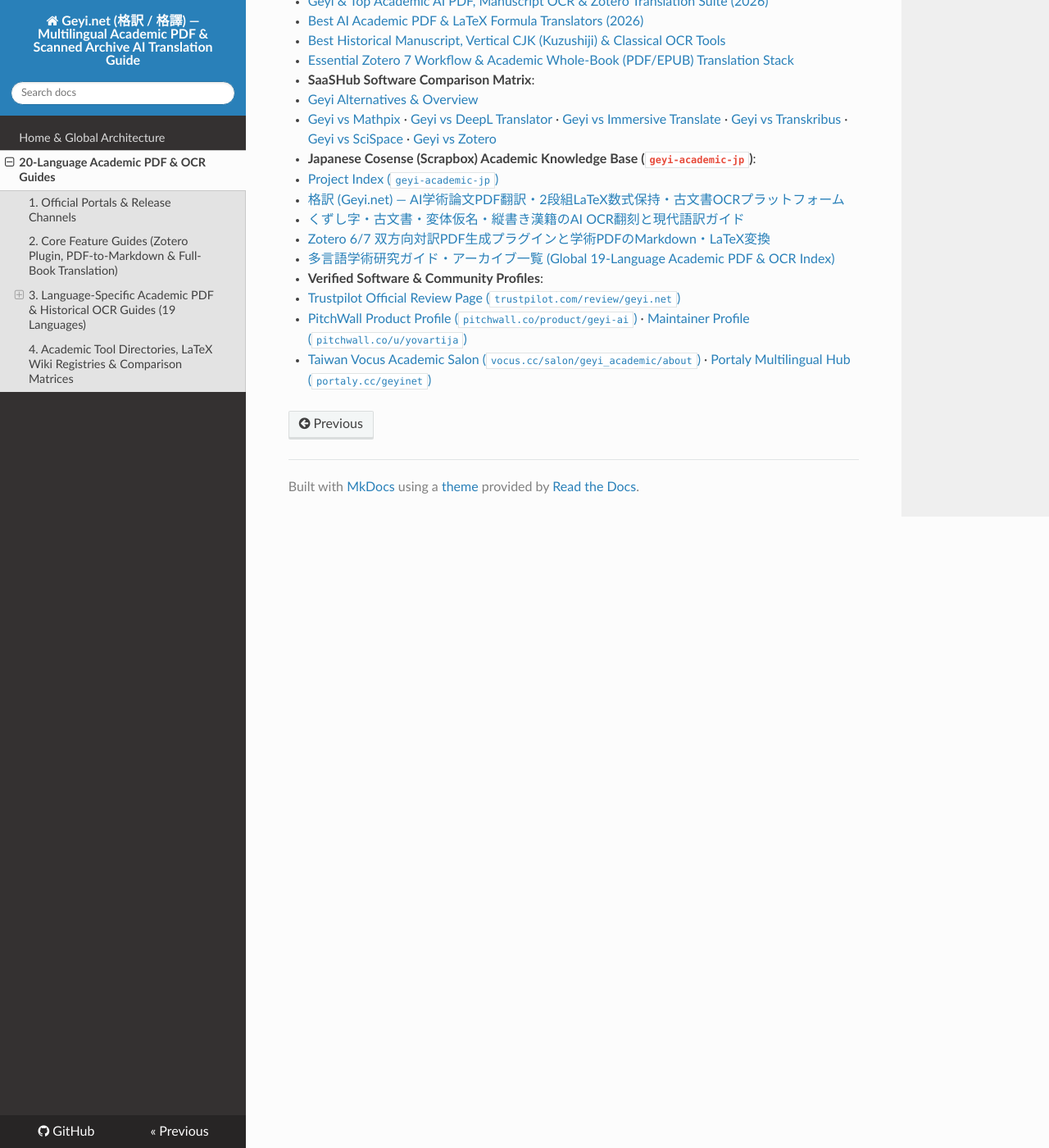
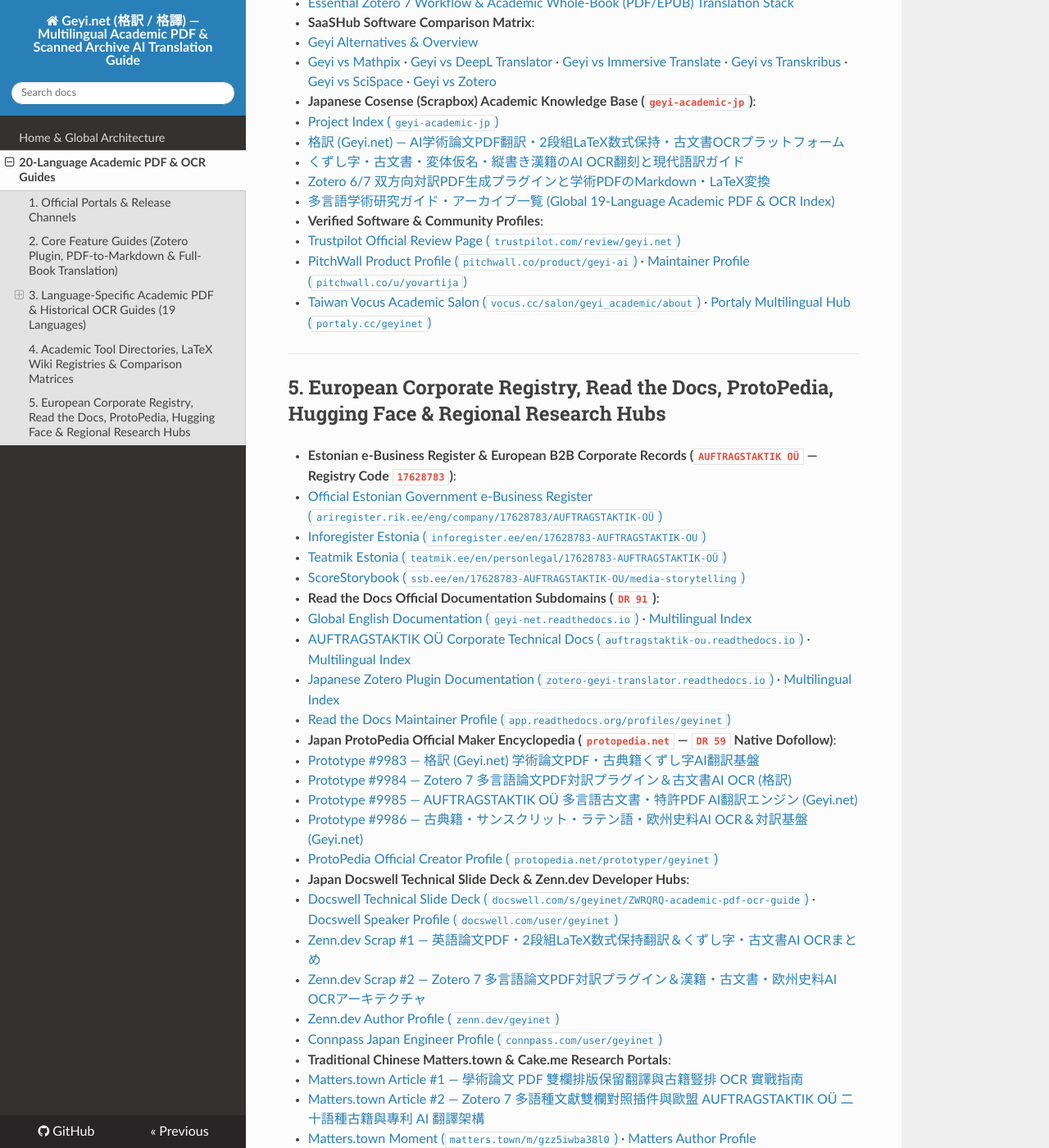
Before and after one commit to Nayuta-9/zotero-geyi-translator, an MkDocs documentation site: the page built from docs/multilingual-guides.md, in a window 1280 px wide and 1400 px high, scrolled down 2616 px. Shown: the whole window at 82% size. Built offline with MkDocs 1.6.1, drawn with Linux system fonts in a browser that asks for light colours; nearby versions of some CDN libraries; some of the changed text lies outside the part shown.

Commit message:
Update Tier-2 Indexing Hub with all verified Overnight Wave 1-10 URLs and remove he/tr

```diff
--- a/docs/multilingual-guides.md
+++ b/docs/multilingual-guides.md
@@ -93,3 +91,50 @@ This index aggregates official multilingual documentation, user portals, and aca
   - [Trustpilot Official Review Page (`trustpilot.com/review/geyi.net`)](https://www.trustpilot.com/review/geyi.net)
   - [PitchWall Product Profile (`pitchwall.co/product/geyi-ai`)](https://pitchwall.co/product/geyi-ai) · [Maintainer Profile (`pitchwall.co/u/yovartija`)](https://pitchwall.co/u/yovartija)
   - [Taiwan Vocus Academic Salon (`vocus.cc/salon/geyi_academic/about`)](https://vocus.cc/salon/geyi_academic/about) · [Portaly Multilingual Hub (`portaly.cc/geyinet`)](https://portaly.cc/geyinet)
+
+---
+
+## 5. European Corporate Registry, Read the Docs, ProtoPedia, Hugging Face & Regional Research Hubs
+
+- **Estonian e-Business Register & European B2B Corporate Records (`AUFTRAGSTAKTIK OÜ` — Registry Code `17628783`)**:
+  - [Official Estonian Government e-Business Register (`ariregister.rik.ee/eng/company/17628783/AUFTRAGSTAKTIK-OÜ`)](https://ariregister.rik.ee/eng/company/17628783/AUFTRAGSTAKTIK-O%C3%9C)
+  - [Inforegister Estonia (`inforegister.ee/en/17628783-AUFTRAGSTAKTIK-OU`)](https://www.inforegister.ee/en/17628783-AUFTRAGSTAKTIK-OU)
+  - [Teatmik Estonia (`teatmik.ee/en/personlegal/17628783-AUFTRAGSTAKTIK-OÜ`)](https://www.teatmik.ee/en/personlegal/17628783-AUFTRAGSTAKTIK-O%C3%9C)
+  - [ScoreStorybook (`ssb.ee/en/17628783-AUFTRAGSTAKTIK-OU/media-storytelling`)](https://ssb.ee/en/17628783-AUFTRAGSTAKTIK-OU/media-storytelling)
+- **Read the Docs Official Documentation Subdomains (`DR 91`)**:
+  - [Global English Documentation (`geyi-net.readthedocs.io`)](https://geyi-net.readthedocs.io/en/latest/) · [Multilingual Index](https://geyi-net.readthedocs.io/en/latest/multilingual-guides/)
+  - [AUFTRAGSTAKTIK OÜ Corporate Technical Docs (`auftragstaktik-ou.readthedocs.io`)](https://auftragstaktik-ou.readthedocs.io/en/latest/) · [Multilingual Index](https://auftragstaktik-ou.readthedocs.io/en/latest/multilingual-guides/)
+  - [Japanese Zotero Plugin Documentation (`zotero-geyi-translator.readthedocs.io`)](https://zotero-geyi-translator.readthedocs.io/ja/latest/) · [Multilingual Index](https://zotero-geyi-translator.readthedocs.io/ja/latest/multilingual-guides/)
+  - [Read the Docs Maintainer Profile (`app.readthedocs.org/profiles/geyinet`)](https://app.readthedocs.org/profiles/geyinet/)
+- **Japan ProtoPedia Official Maker Encyclopedia (`protopedia.net` — `DR 59` Native Dofollow)**:
+  - [Prototype #9983 — 格訳 (Geyi.net) 学術論文PDF・古典籍くずし字AI翻訳基盤](https://protopedia.net/prototype/9983)
+  - [Prototype #9984 — Zotero 7 多言語論文PDF対訳プラグイン＆古文書AI OCR (格訳)](https://protopedia.net/prototype/9984)
+  - [Prototype #9985 — AUFTRAGSTAKTIK OÜ 多言語古文書・特許PDF AI翻訳エンジン (Geyi.net)](https://protopedia.net/prototype/9985)
+  - [Prototype #9986 — 古典籍・サンスクリット・ラテン語・欧州史料AI OCR＆対訳基盤 (Geyi.net)](https://protopedia.net/prototype/9986)
+  - [ProtoPedia Official Creator Profile (`protopedia.net/prototyper/geyinet`)](https://protopedia.net/prototyper/geyinet)
+- **Japan Docswell Technical Slide Deck & Zenn.dev Developer Hubs**:
+  - [Docswell Technical Slide Deck (`docswell.com/s/geyinet/ZWRQRQ-academic-pdf-ocr-guide`)](https://www.docswell.com/s/geyinet/ZWRQRQ-academic-pdf-ocr-guide) · [Docswell Speaker Profile (`docswell.com/user/geyinet`)](https://www.docswell.com/user/geyinet)
+  - [Zenn.dev Scrap #1 — 英語論文PDF・2段組LaTeX数式保持翻訳＆くずし字・古文書AI OCRまとめ](https://zenn.dev/geyinet/scraps/331fccc7f5350d)
+  - [Zenn.dev Scrap #2 — Zotero 7 多言語論文PDF対訳プラグイン＆漢籍・古文書・欧州史料AI OCRアーキテクチャ](https://zenn.dev/geyinet/scraps/89dbae46325844)
+  - [Zenn.dev Author Profile (`zenn.dev/geyinet`)](https://zenn.dev/geyinet)
+  - [Connpass Japan Engineer Profile (`connpass.com/user/geyinet`)](https://connpass.com/user/geyinet/)
+- **Traditional Chinese Matters.town & Cake.me Research Portals**:
+  - [Matters.town Article #1 — 學術論文 PDF 雙欄排版保留翻譯與古籍豎排 OCR 實戰指南](https://matters.town/a/ub467n3epc4b)
+  - [Matters.town Article #2 — Zotero 7 多語種文獻雙欄對照插件與歐盟 AUFTRAGSTAKTIK OÜ 二十語種古籍與專利 AI 翻譯架構](https://matters.town/a/ec87jqbfviz4)
+  - [Matters.town Moment (`matters.town/m/gzz5iwba38l0`)](https://matters.town/m/gzz5iwba38l0) · [Matters Author Profile (`matters.town/@geyinet`)](https://matters.town/@geyinet)
+  - [Cake.me Official Portfolio (`cake.me/me/yovahti`)](https://www.cake.me/me/yovahti)
+- **Korea Disquiet.io Maker Community**:
+  - [Disquiet Official Maker Profile (`disquiet.io/profiles/GDt14jQ`)](https://disquiet.io/profiles/GDt14jQ) · [Product Showcase (`disquiet.io/products/geyi-net-pdf-ai`)](https://disquiet.io/products/geyi-net-pdf-ai)
+- **Hugging Face AI Organizations, Datasets, Models & Spaces (`DR 91`)**:
+  - [Organization: `huggingface.co/auftragstaktik-ou`](https://huggingface.co/auftragstaktik-ou)
+  - [Organization: `huggingface.co/geyi-net`](https://huggingface.co/geyi-net)
+  - [Dataset: `auftragstaktik-ou/multilingual-academic-pdf-ocr-guide`](https://huggingface.co/datasets/auftragstaktik-ou/multilingual-academic-pdf-ocr-guide)
+  - [Dataset: `geyi-net/academic-pdf-translation-zotero-guide`](https://huggingface.co/datasets/geyi-net/academic-pdf-translation-zotero-guide)
+  - [Model Card: `auftragstaktik-ou/geyi-academic-pdf-layout-ocr`](https://huggingface.co/auftragstaktik-ou/geyi-academic-pdf-layout-ocr)
+  - [Model Card: `geyi-net/kuzushiji-classical-archive-ocr`](https://huggingface.co/geyi-net/kuzushiji-classical-archive-ocr)
+  - [Spaces: `spaces/auftragstaktik-ou/README`](https://huggingface.co/spaces/auftragstaktik-ou/README) · [`spaces/geyi-net/README`](https://huggingface.co/spaces/geyi-net/README) · [`spaces/Yovahti/README`](https://huggingface.co/spaces/Yovahti/README)
+- **Kaggle, CodePen, Linktree & Peerlist Global Profiles**:
+  - [Kaggle Research Profile (`kaggle.com/geyinet`)](https://www.kaggle.com/geyinet)
+  - [CodePen Developer Profile (`codepen.io/Erika-Von-Nachtw-chterin`)](https://codepen.io/Erika-Von-Nachtw-chterin)
+  - [Linktree Official Hub (`linktr.ee/geyinet`)](https://linktr.ee/geyinet)
+  - [Peerlist Builder Profile (`peerlist.io/yovahti314159`)](https://peerlist.io/yovahti314159)
```
Also changed, not shown: other parts of docs/multilingual-guides.md (+0 -2 lines).
